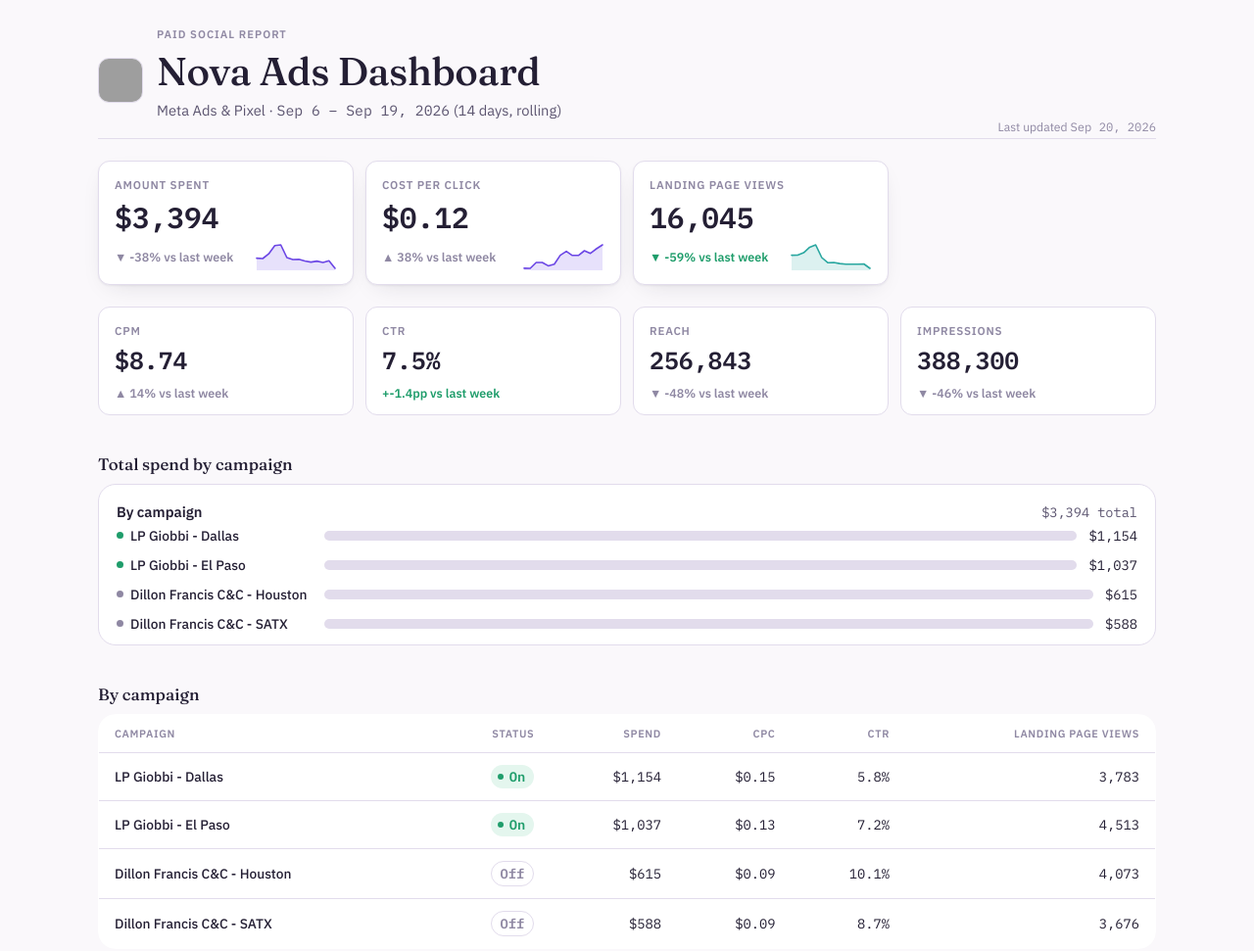
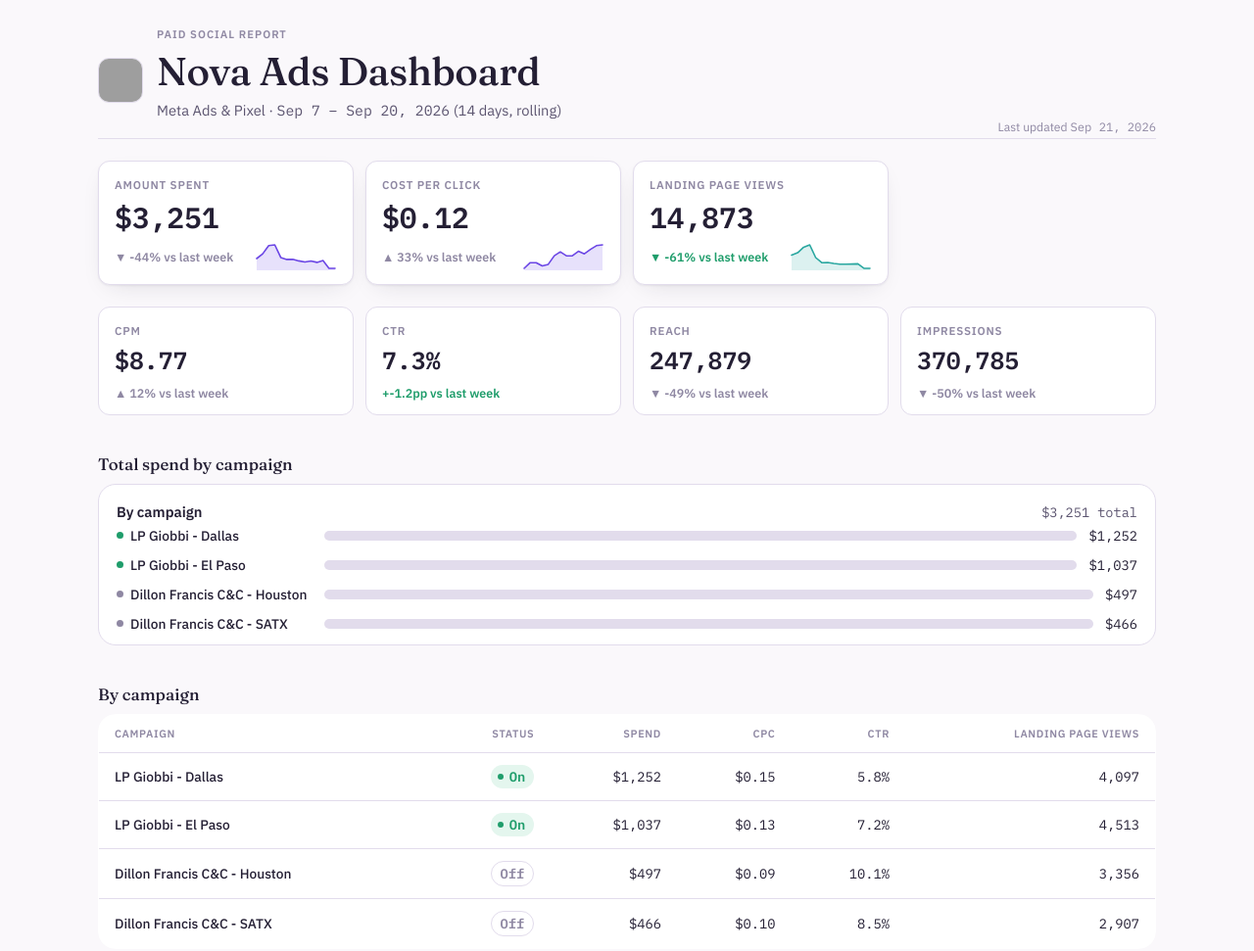
Before and after one commit to tomwantsajobinmusic/portfolio, a website: page nova/index.html in a window 1280 px wide. Shown: the top 971 px of the page at 98% size. Drawn offline with Linux system fonts and the light colour scheme; grey boxes are pictures that could not be loaded.

Commit message:
Auto-sync Nova dashboard data (2026-09-21)

```diff
--- a/nova/index.html
+++ b/nova/index.html
@@ -330,11 +330,11 @@
       <div>
         <p class="brand-eyebrow">Paid Social Report</p>
         <h1 class="client">Nova Ads Dashboard</h1>
-        <p class="range">Meta Ads &amp; Pixel &middot; <span class="num" id="rangeText">Sep 6 – Sep 19, 2026</span> (14 days, rolling)</p>
+        <p class="range">Meta Ads &amp; Pixel &middot; <span class="num" id="rangeText">Sep 7 – Sep 20, 2026</span> (14 days, rolling)</p>
       </div>
     </div>
     <div class="top-right">
-      <span class="updated">Last updated <span class="num" id="updatedText">Sep 20, 2026</span></span>
+      <span class="updated">Last updated <span class="num" id="updatedText">Sep 21, 2026</span></span>
     </div>
   </header>
 
@@ -377,11 +377,10 @@
 </div>
 
 <script>
-  // ---- Real Meta Marketing API data, act_979054470216542 (Mayfair), 2026-09-06 .. 2026-09-19 ----
+  // ---- Real Meta Marketing API data, act_979054470216542 (Mayfair), 2026-09-07 .. 2026-09-20 ----
   // Auto-generated daily by scripts/sync-nova.js — do not hand-edit this block.
   // Each row: [dateLabel, spend, clicks, impressions, landingPageViews, purchases]
   const DAILY = [
-    ['Sep 6', 240.92, 2628, 27135, 1486, 0],
     ['Sep 7', 235.38, 2574, 27997, 1492, 0],
     ['Sep 8', 301.70, 2734, 37720, 1696, 0],
     ['Sep 9', 417.60, 3782, 51369, 2189, 0],
@@ -394,33 +393,34 @@
     ['Sep 16', 200.07, 1350, 22201, 688, 1],
     ['Sep 17', 181.51, 1300, 19409, 697, 0],
     ['Sep 18', 205.92, 1334, 20769, 712, 1],
-    ['Sep 19', 99.27, 594, 9951, 320, 2],
+    ['Sep 19', 99.31, 594, 9957, 320, 2],
+    ['Sep 20', 97.64, 575, 9614, 314, 3],
   ];
 
   const TOTAL = {
-    spend: 3393.86, impressions: 388300, reach: 256843, clicks: 29075,
-    landingPageViews: 16045, cpc: 0.116728, cpm: 8.740304, ctr: 7.487767,
-    purchases: 14
+    spend: 3250.62, impressions: 370785, reach: 247879, clicks: 27022,
+    landingPageViews: 14873, cpc: 0.120295, cpm: 8.76686, ctr: 7.287781,
+    purchases: 17
   };
 
   // Week-over-week: most recent 7 days of the window vs the 7 before that
   const WOW = {
-    spend: { prev: 2093.89, curr: 1299.97 },
-    impressions: { prev: 251696, curr: 136604 },
-    clicks: { prev: 20042, curr: 9033 },
-    reach: { prev: 187941, curr: 98649 },
-    cpm: { prev: 8.319123, curr: 9.516339 },
-    ctr: { prev: 7.962781, curr: 6.612544 },
-    landingPageViews: { prev: 11360, curr: 4685 },
-    purchases: { prev: 9, curr: 5 },
+    spend: { prev: 2077.53, curr: 1173.09 },
+    impressions: { prev: 246554, curr: 124231 },
+    clicks: { prev: 18950, curr: 8072 },
+    reach: { prev: 182726, curr: 92670 },
+    cpm: { prev: 8.426268, curr: 9.442812 },
+    ctr: { prev: 7.685943, curr: 6.497573 },
+    landingPageViews: { prev: 10712, curr: 4161 },
+    purchases: { prev: 10, curr: 7 },
   };
   const pctChange = (prev, curr) => prev === 0 ? null : ((curr - prev) / prev) * 100;
 
   const CAMPAIGNS = [
-    { name: 'LP Giobbi - Dallas', status: 'on', spend: 1154.23, cpc: 0.147054, ctr: 5.82175, landingPageViews: 3783 },
+    { name: 'LP Giobbi - Dallas', status: 'on', spend: 1251.91, cpc: 0.148612, ctr: 5.832099, landingPageViews: 4097 },
     { name: 'LP Giobbi - El Paso', status: 'on', spend: 1036.50, cpc: 0.126495, ctr: 7.1762, landingPageViews: 4513 },
-    { name: 'Dillon Francis C&C - Houston', status: 'off', spend: 614.74, cpc: 0.090683, ctr: 10.100875, landingPageViews: 4073 },
-    { name: 'Dillon Francis C&C - SATX', status: 'off', spend: 588.39, cpc: 0.094097, ctr: 8.662825, landingPageViews: 3676 },
+    { name: 'Dillon Francis C&C - Houston', status: 'off', spend: 496.65, cpc: 0.090022, ctr: 10.123865, landingPageViews: 3356 },
+    { name: 'Dillon Francis C&C - SATX', status: 'off', spend: 465.56, cpc: 0.095265, ctr: 8.474811, landingPageViews: 2907 },
   ];
 
   const fmtUSD = n => '$' + n.toLocaleString('en-US', { minimumFractionDigits: 0, maximumFractionDigits: 0 });
```
